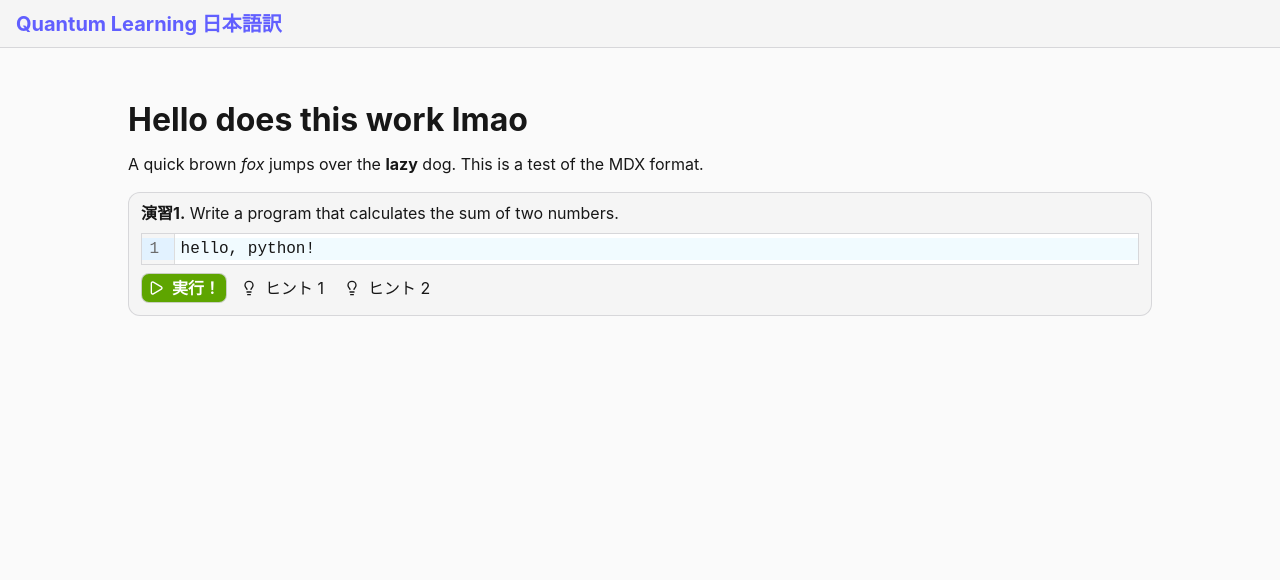
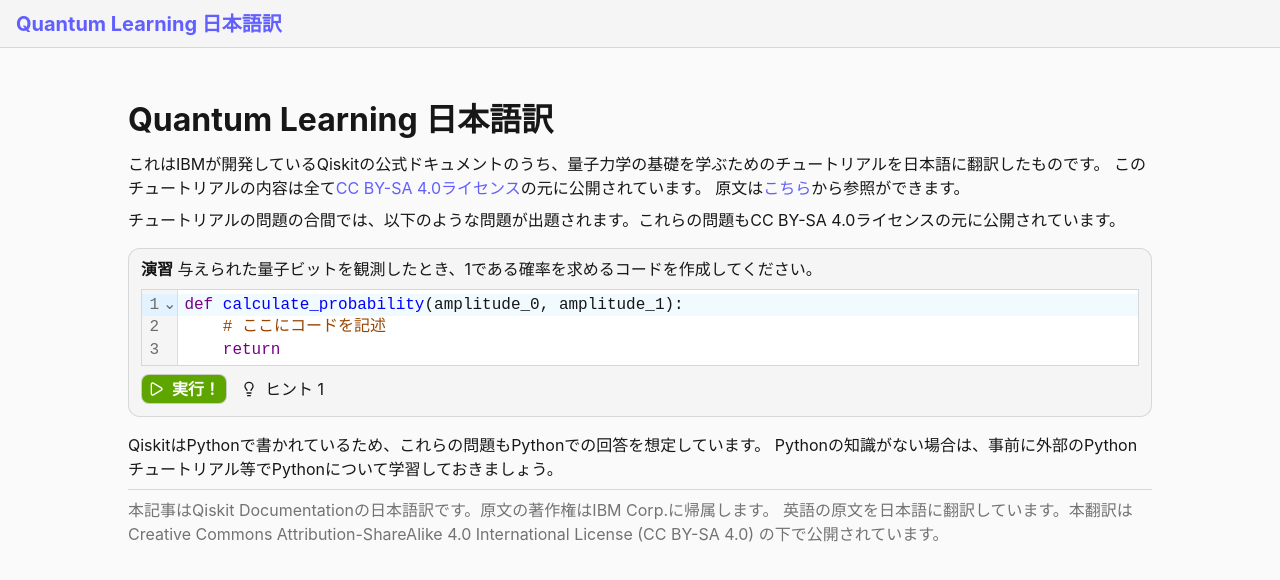
Before and after one commit to hatya-mouse/hatya.dev, a Next.js app: page /quantum-ja in a window 1280 px wide. Shown: the top 580 px of the page. Built offline with nearby package versions, Linux system fonts and the light colour scheme.

Commit message:
feat: add credit

```diff
--- a/package.json
+++ b/package.json
@@ -13,6 +13,7 @@
     },
     "dependencies": {
         "@codemirror/lang-python": "^6.2.1",
+        "@codemirror/language": "^6.12.4",
         "@mdx-js/loader": "^3.1.1",
         "@mdx-js/react": "^3.1.1",
         "@next/mdx": "^16.2.10",
--- a/src/app/globals.css
+++ b/src/app/globals.css
@@ -43,6 +43,13 @@
     font-weight: bold;
 }
 
+hr {
+    border-top: 1px solid var(--border);
+    border-bottom: none;
+    border-left: none;
+    border-right: none;
+}
+
 .header-color {
     background: oklch(98.5% 0 0 / 0.9);
     border-bottom: 1px solid var(--border);
--- a/src/app/quantum-ja/layout.tsx
+++ b/src/app/quantum-ja/layout.tsx
@@ -1,7 +1,6 @@
-"use client";
-
 import QuantumHeader from "@/components/quantum-ja/QuantumHeader";
 import { Inter, Noto_Sans_JP } from "next/font/google";
+import "./quantum.css";
 
 const inter = Inter({
     weight: "400",
@@ -24,7 +23,7 @@
         >
             <QuantumHeader />
 
-            <div className="flex flex-col gap-2 py-6 md:py-12 px-8 md:px-16 w-full max-w-6xl">
+            <div className="flex flex-col gap-2 py-6 md:py-12 px-8 md:px-16 w-full max-w-6xl text-base">
                 {children}
             </div>
         </div>
--- a/src/app/quantum-ja/page.mdx
+++ b/src/app/quantum-ja/page.mdx
@@ -1,12 +1,23 @@
 import PythonQuiz from "@/components/quantum-ja/PythonQuiz"
+import QuantumCredit from "@/components/quantum-ja/QuantumCredit"
 
-# Hello does this work lmao
+# Quantum Learning 日本語訳
 
-A quick brown *fox* jumps over the **lazy** [dog](https://wikipedia.org/wiki/Dog). This is a test of the MDX format.
+これはIBMが開発しているQiskitの公式ドキュメントのうち、量子力学の基礎を学ぶためのチュートリアルを日本語に翻訳したものです。
+このチュートリアルの内容は全て[CC BY-SA 4.0ライセンス](https://creativecommons.org/licenses/by-sa/4.0/)の元に公開されています。
+原文は[こちら](https://github.com/Qiskit/documentation)から参照ができます。
+
+チュートリアルの問題の合間では、以下のような問題が出題されます。これらの問題もCC BY-SA 4.0ライセンスの元に公開されています。
 
 <PythonQuiz
-    quizNo={1}
-    message="Write a program that calculates the sum of two numbers."
-    initialCode="hello, python!"
-    hints={["First, you should die.", "Second, you should die again."]}
+    message="与えられた量子ビットを観測したとき、1である確率を求めるコードを作成してください。"
+    initialCode={`def calculate_probability(amplitude_0, amplitude_1):
+      # ここにコードを記述
+      return`}
+    hints={["確率振幅から確率を求める時、どのような操作を行えば良いでしょうか。"]}
 />
+
+QiskitはPythonで書かれているため、これらの問題もPythonでの回答を想定しています。
+Pythonの知識がない場合は、事前に外部のPythonチュートリアル等でPythonについて学習しておきましょう。
+
+<QuantumCredit />
--- /dev/null
+++ b/src/app/quantum-ja/quantum.css
@@ -0,0 +1,17 @@
+a {
+    color: var(--color-indigo-500);
+}
+
+.credit-link {
+    color: var(--color-neutral-600);
+}
+
+@media (prefers-color-scheme: dark) {
+    a {
+        color: var(--color-indigo-300);
+    }
+
+    .credit-link {
+        color: var(--color-neutral-400);
+    }
+}
--- a/src/components/quantum-ja/PythonQuiz.tsx
+++ b/src/components/quantum-ja/PythonQuiz.tsx
@@ -1,13 +1,14 @@
 "use client";
 
 import { useState } from "react";
-import ReactCodeMirror from "@uiw/react-codemirror";
+import ReactCodeMirror, { EditorState } from "@uiw/react-codemirror";
 import { python } from "@codemirror/lang-python";
 import { Lightbulb, Play } from "lucide-react";
 import TextButton from "./Button";
 import clsx from "clsx";
 import { useTheme } from "next-themes";
 import dynamic from "next/dynamic";
+import { indentUnit } from "@codemirror/language";
 
 function InternalPythonQuiz({
     quizNo,
@@ -48,7 +49,11 @@
                 onChange={(newCode) => {
                     setCode(newCode);
                 }}
-                extensions={[python()]}
+                extensions={[
+                    python(),
+                    indentUnit.of("    "),
+                    EditorState.tabSize.of(4),
+                ]}
             />
             <div className="flex flex-row gap-2">
                 <TextButton
--- /dev/null
+++ b/src/components/quantum-ja/QuantumCredit.tsx
@@ -0,0 +1,30 @@
+export default function QuantumCredit() {
+    return (
+        <div>
+            <hr className="mb-2" />
+            <p className="text-neutral-500">
+                本記事は
+                <a
+                    className="credit-link"
+                    href="https://quantum.cloud.ibm.com/docs/en/guides"
+                    target="_blank"
+                    rel="noopener noreferrer"
+                >
+                    Qiskit Documentation
+                </a>
+                の日本語訳です。原文の著作権はIBM Corp.に帰属します。
+                英語の原文を日本語に翻訳しています。本翻訳は
+                <a
+                    className="credit-link"
+                    href="https://creativecommons.org/licenses/by-sa/4.0/"
+                    target="_blank"
+                    rel="noopener noreferrer"
+                >
+                    Creative Commons Attribution-ShareAlike 4.0 International
+                    License (CC BY-SA 4.0)
+                </a>
+                &nbsp;の下で公開されています。
+            </p>
+        </div>
+    );
+}
```
Also changed, not shown: 1 other file (tests, documents, lock files or other folders).
